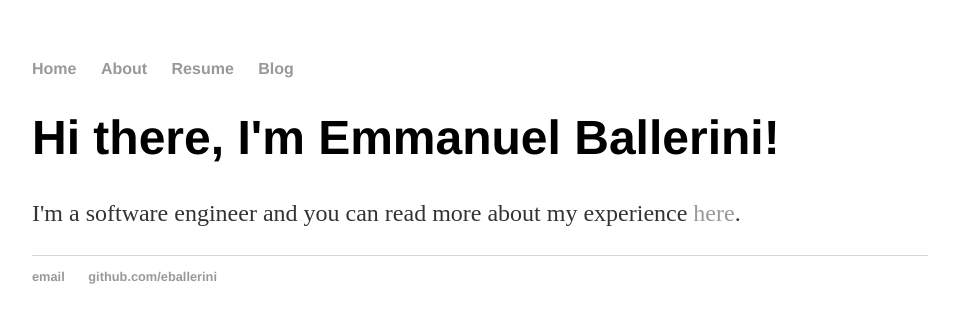
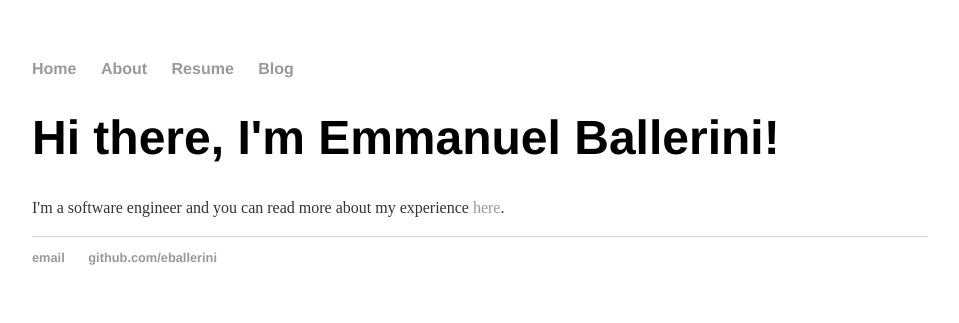
Before and after one commit to eballerini/eballerini.github.io, a Jekyll site: the page built from index.html, in a window 1280 px wide. Shown: the top 323 px of the page, without its empty margins (160-1119 px from the left). Built offline with Jekyll 4.4.1, drawn with Linux system fonts in a browser that asks for light colours.

Commit message:
update CSS

```diff
--- a/css/main.css
+++ b/css/main.css
@@ -24,7 +24,7 @@ h1 {
     font-family:'Helvetica', 'Arial', 'Sans-Serif';
 }
 p {
-    font-size: 1.5em;
+    /*font-size: 1.5em; */
     line-height: 1.4em;
     color: #333;
 }
```
